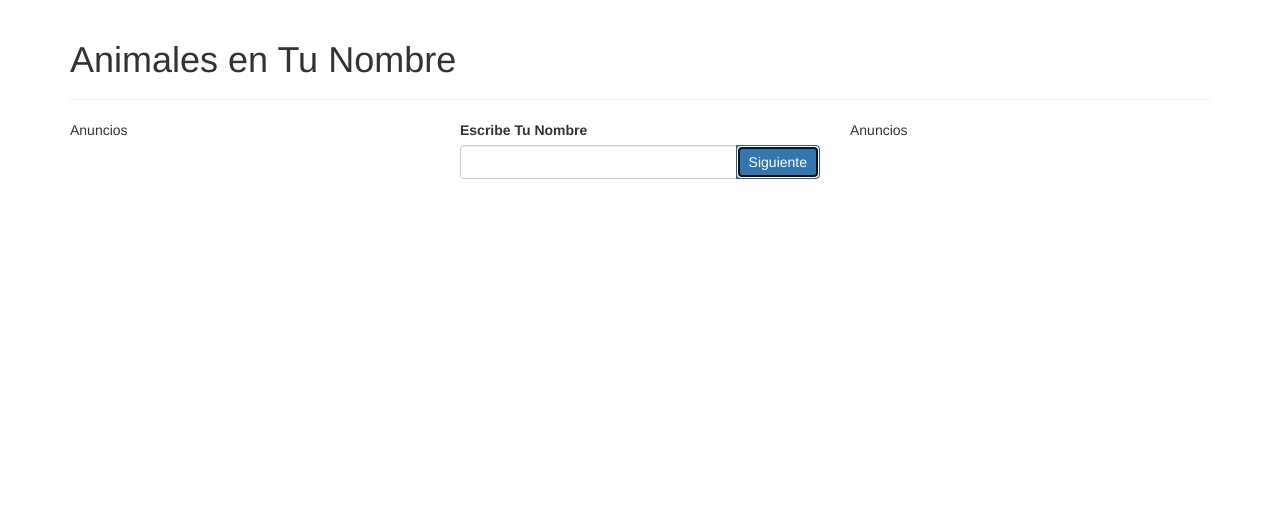
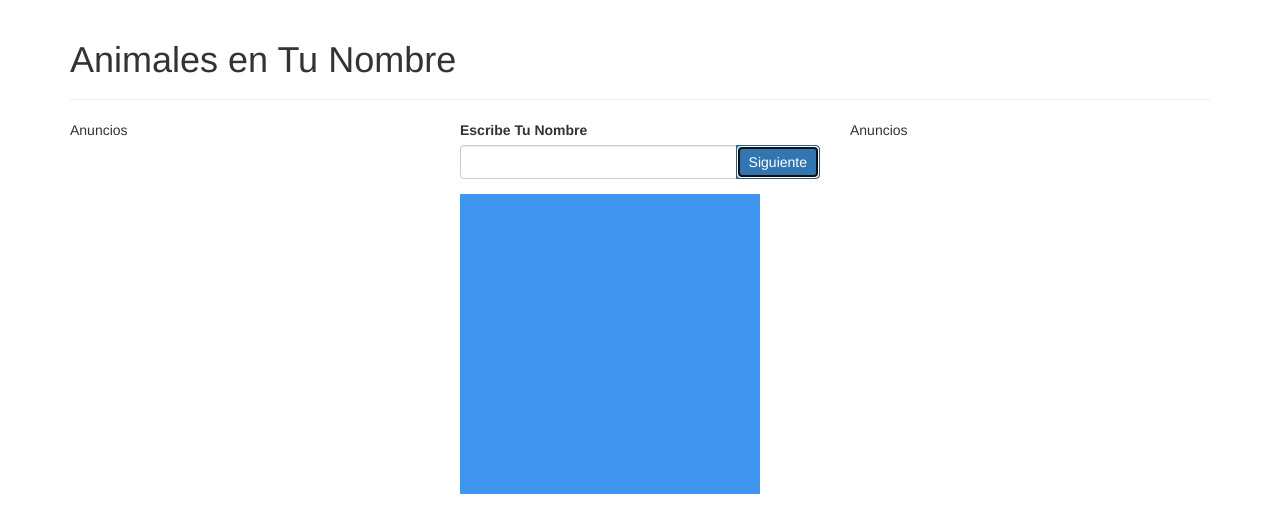
Before and after one commit to genitalico/nameAnimals, a plain HTML site: page index.html in a window 1280 px wide. Both pictures are taken after a click on the button "Siguiente". Drawn offline with Linux system fonts and the light colour scheme.

Commit message:
Funciones y contenedores agregados
Se agrego los contenedores div de tipo row y col-md-4 para meter el lienzo canvas que será donde se pintara el texto introducido en el input #campoNombre
también se agrego una función pintarCanvas() para pintar el lienzo al momento de hacer clic al botón #btonSiguiente (se agrego el nombre id, en este cambio, no lo tenia).
falta implementar adecuadamente la función pintarCanvas(), en este commit solo esta un ejemplo

```diff
--- a/index.html
+++ b/index.html
@@ -43,6 +43,17 @@
                     return false;
                 }
             }
+
+            function pintarCanvas()
+            {
+                var canvas = document.getElementById("lienzo");
+                var ctx = canvas.getContext("2d");
+                ctx.fillStyle = "#4096EE";
+                ctx.fillRect(0, 0, 500, 300);
+                ctx.fillStyle = "#FFFFFF";
+                ctx.font = "bold 1.8pc Monospace";
+                ctx.fillText($("#campoNombre").val().toUpperCase(),20,50);
+            }
             </script>
 
 
@@ -67,7 +78,7 @@
                         <div class="input-group">
                             <input type="text" class="form-control" maxlength="15" style="text-transform:uppercase;" onkeypress="return soloLetras(event)" id="campoNombre">
                             <span class="input-group-btn">
-                                <button class="btn btn-primary" type="button">Siguiente</button>
+                                <button class="btn btn-primary" type="button" onclick="pintarCanvas();" id="btnSiguiente">Siguiente</button>
                             </span>
                         </div><!--input-group-->
                     </div><!--form-group-->
@@ -77,6 +88,20 @@
                     Anuncios
                 </div><!--col-md-4-->
             </div><!--row-->
+
+            <div class="row">
+                <div class="col-md-4">
+                </div><!--col-md-4-->
+
+                <div class="col-md-4">
+                    <canvas id="lienzo" height="500" width="300">
+                        su navegador no soporta canvas
+                    </canvas>
+                </div><!--col-md-4-->
+
+                <div class="col-md-4">
+                </div><!--col-md-4-->
+            </div><!--row-->
         </div><!--container-->
 
 
```
